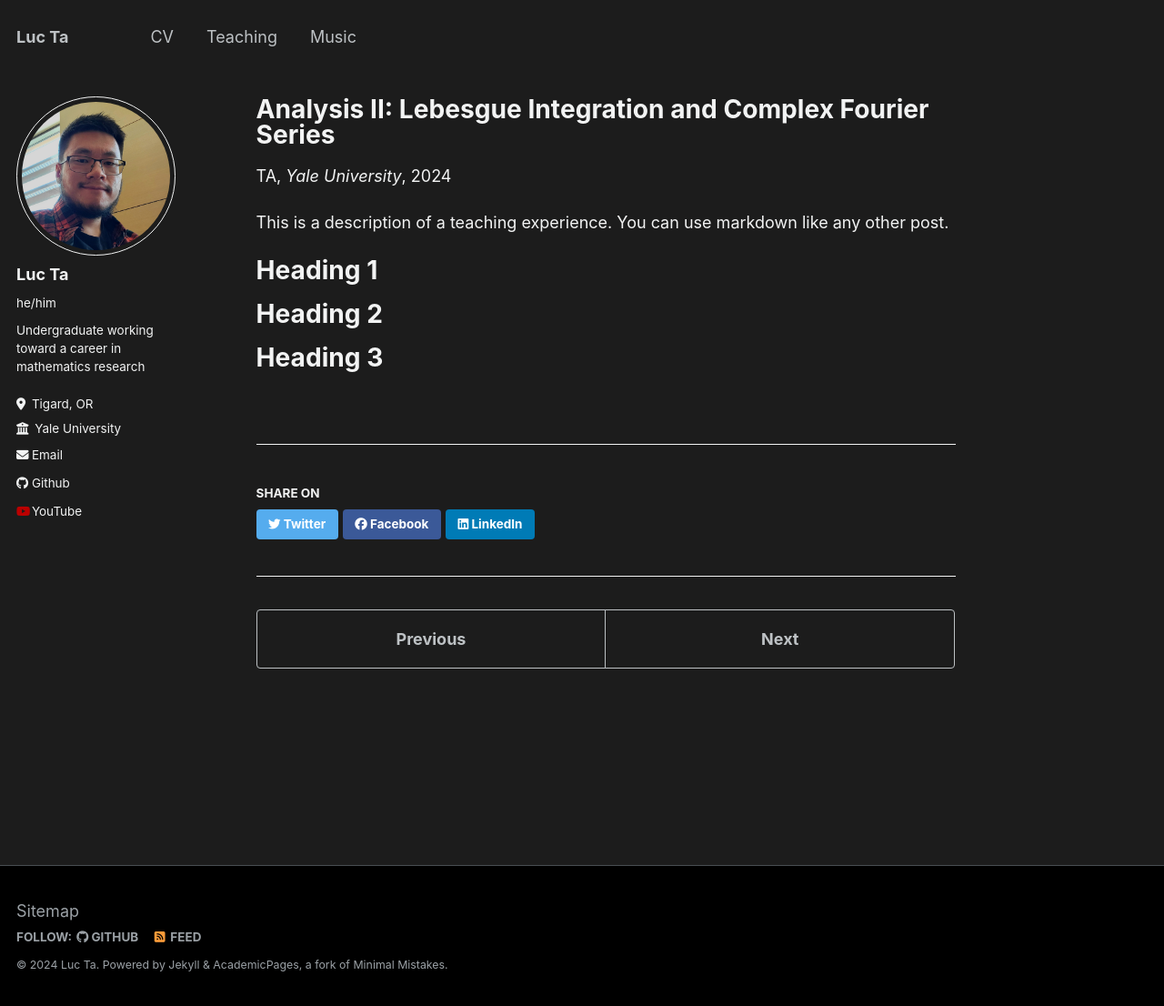
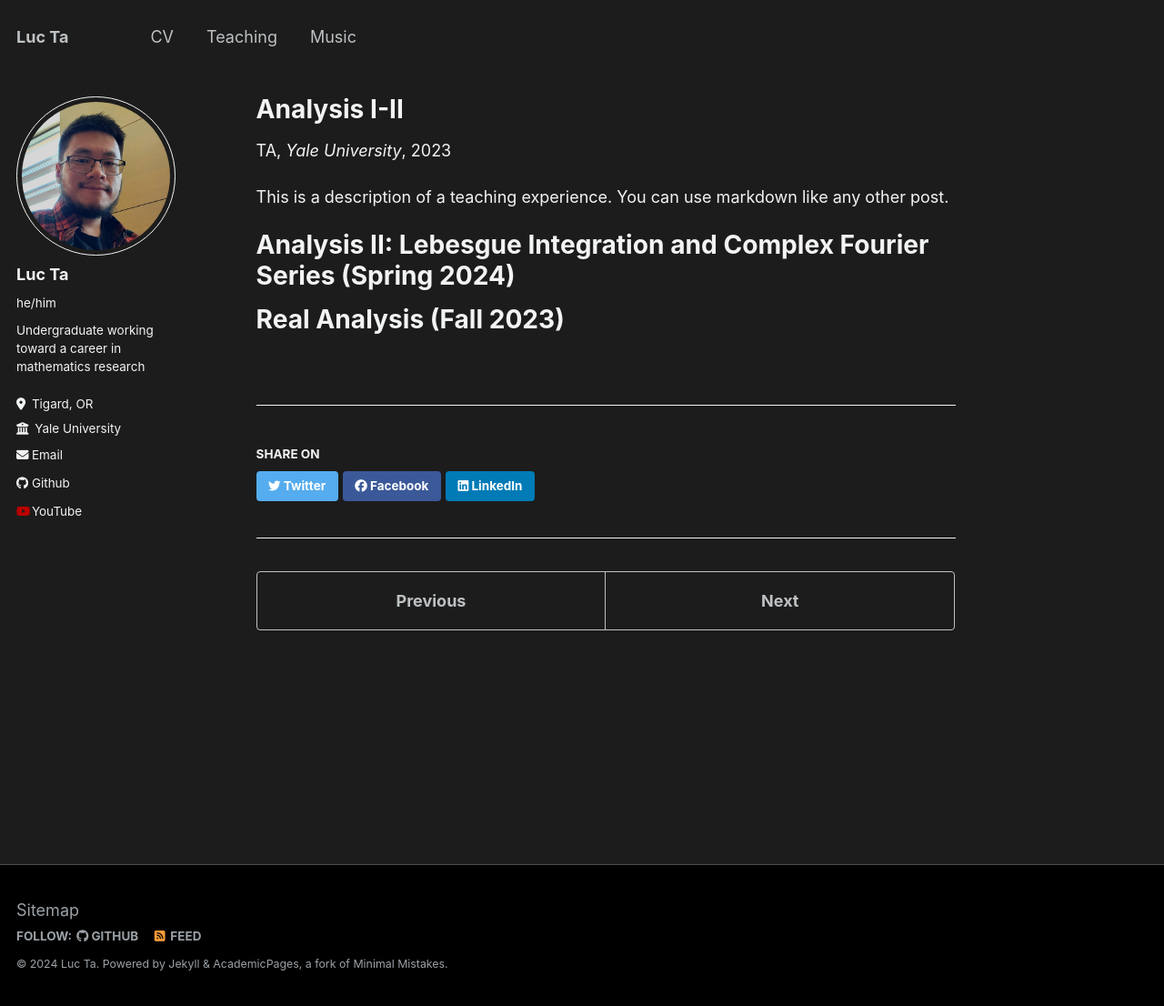
Before and after one commit to luc-ta/luc-ta.github.io, a Jekyll site: the page built from _teaching/2023-teaching.md, in a window 1280 px wide and 1106 px high. Shown: the whole window at 91% size. Built offline with Jekyll 4.4.1, drawn with Linux system fonts in a browser that asks for light colours.

Commit message:
Update and rename 2024-spring-teaching.md to 2023-teaching.md

```diff
--- a/_teaching/2024-spring-teaching.md
+++ b/_teaching/2023-teaching.md
@@ -1,20 +1,18 @@
 ---
-title: "Analysis II: Lebesgue Integration and Complex Fourier Series"
+title: "Analysis I-II"
 collection: teaching
 type: "TA"
 permalink: /teaching/lebesgue2024
 venue: "Yale University"
-date: 2024-01-01
+date: 2023-01-01
 location: "New Haven, CT"
 ---
 
 This is a description of a teaching experience. You can use markdown like any other post.
 
-Heading 1
+Analysis II: Lebesgue Integration and Complex Fourier Series (Spring 2024)
 ======
 
-Heading 2
+
+Real Analysis (Fall 2023)
 ======
-
-Heading 3
-======
```
